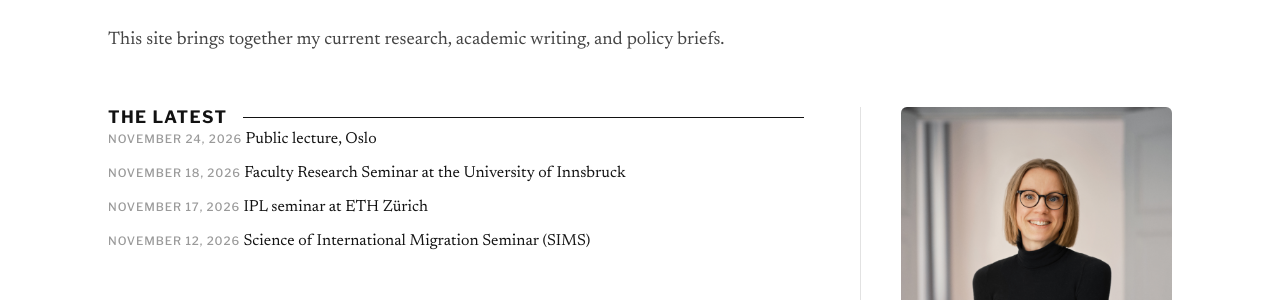
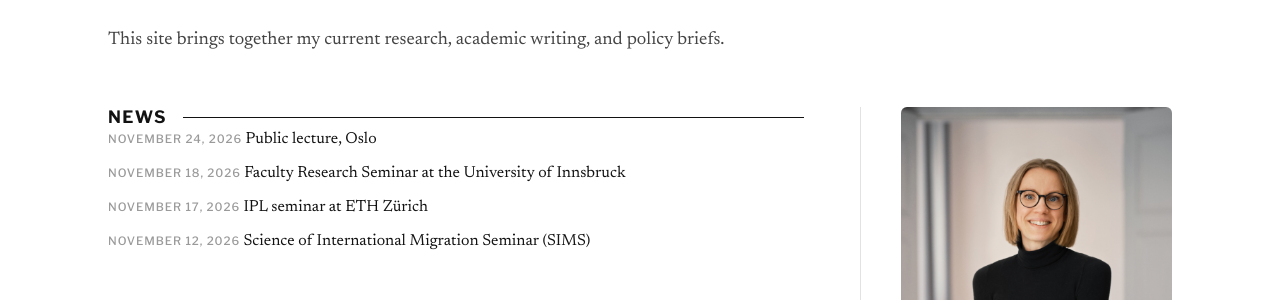
Before and after one commit to mettefoged/mettefoged.github.io, a Jekyll site: the page built from _pages/home.md, in a window 1280 px wide and 900 px high. Shown: the part 361-661 px from the top of the window. Built offline with Jekyll 4.4.1, drawn with Linux system fonts in a browser that asks for light colours.

Commit message:
Change heading from 'The Latest' to 'News'

```diff
--- a/_pages/home.md
+++ b/_pages/home.md
@@ -18,7 +18,7 @@ redirect_from:
   <!-- Main: The Latest -->
   <div class="home-main">
     <div class="section-rule">
-      <h2>The Latest</h2>
+      <h2>News</h2>
       <span class="rule"></span>
     </div>
     {% include news-list.html limit=4 %}
```
